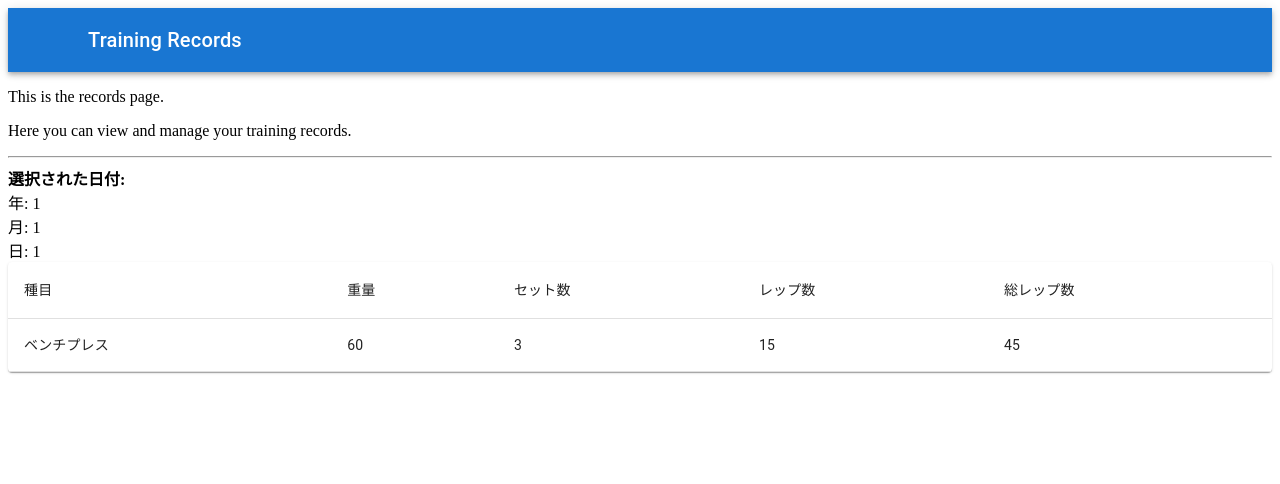
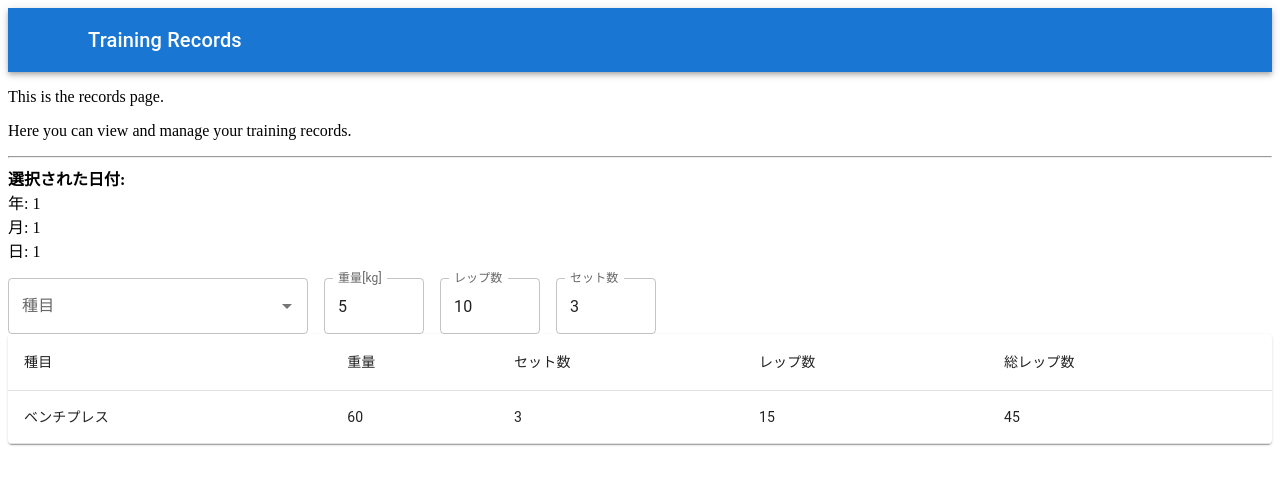
Before and after one commit to Fufuhu/training-record, a React (Vite) app in the folder training-record/: page /records/1/1/1 in a window 1280 px wide. Shown: the top 484 px of the page. Built offline with nearby package versions, Linux system fonts and the light colour scheme; no server answers; some icons are missing; what react-oidc-context would draw is missing.

Commit message:
feat:レコード入力用のフィールドを作成

```diff
--- a/training-record/src/pages/Records.tsx
+++ b/training-record/src/pages/Records.tsx
@@ -1,8 +1,16 @@
 import { useParams } from "react-router-dom";
-import {Paper, Table, TableBody, TableCell, TableContainer, TableHead, TableRow} from "@mui/material";
+import {FormControl, Paper, Table, TableBody, TableCell, TableContainer, TableHead, TableRow} from "@mui/material";
+import Autocomplete from '@mui/material/Autocomplete';
+import TextField from '@mui/material/TextField';
+import Box from '@mui/material/Box';
 
 export const Records = () => {
   const { year, month, day } = useParams();
+
+  const movements = [
+    { label: 'ベンチプレス', value: 'bench_press' },
+  ]
+
   return (
     <div>
       <p>This is the records page.</p>
@@ -14,6 +22,18 @@ export const Records = () => {
         <div>月: {month}</div>
         <div>日: {day}</div>
       </div>
+
+      <Box component="form" sx={{ display: 'flex', alignItems: 'center', gap: 2 }}>
+        <Autocomplete
+          disablePortal
+          options={movements}
+          renderInput={(params) => <TextField {...params} label="種目" id="movement"/>}
+          sx={{ width: 300, marginTop: 2 }}
+        />
+        <TextField label="重量[kg]" id="weight" type="number" sx={{ width: 100, marginTop: 2 }} defaultValue={5} inputProps={{ min: 0 }} />
+        <TextField label="レップ数" id="reps" type="number" sx={{ width: 100, marginTop: 2 }} defaultValue={10} inputProps={{ min: 1 }} />
+        <TextField label="セット数" id="sets" type="number" sx={{ width: 100, marginTop: 2 }} defaultValue={3} inputProps={{ min: 1 }} />
+      </Box>
 
 
       <Paper>
```
